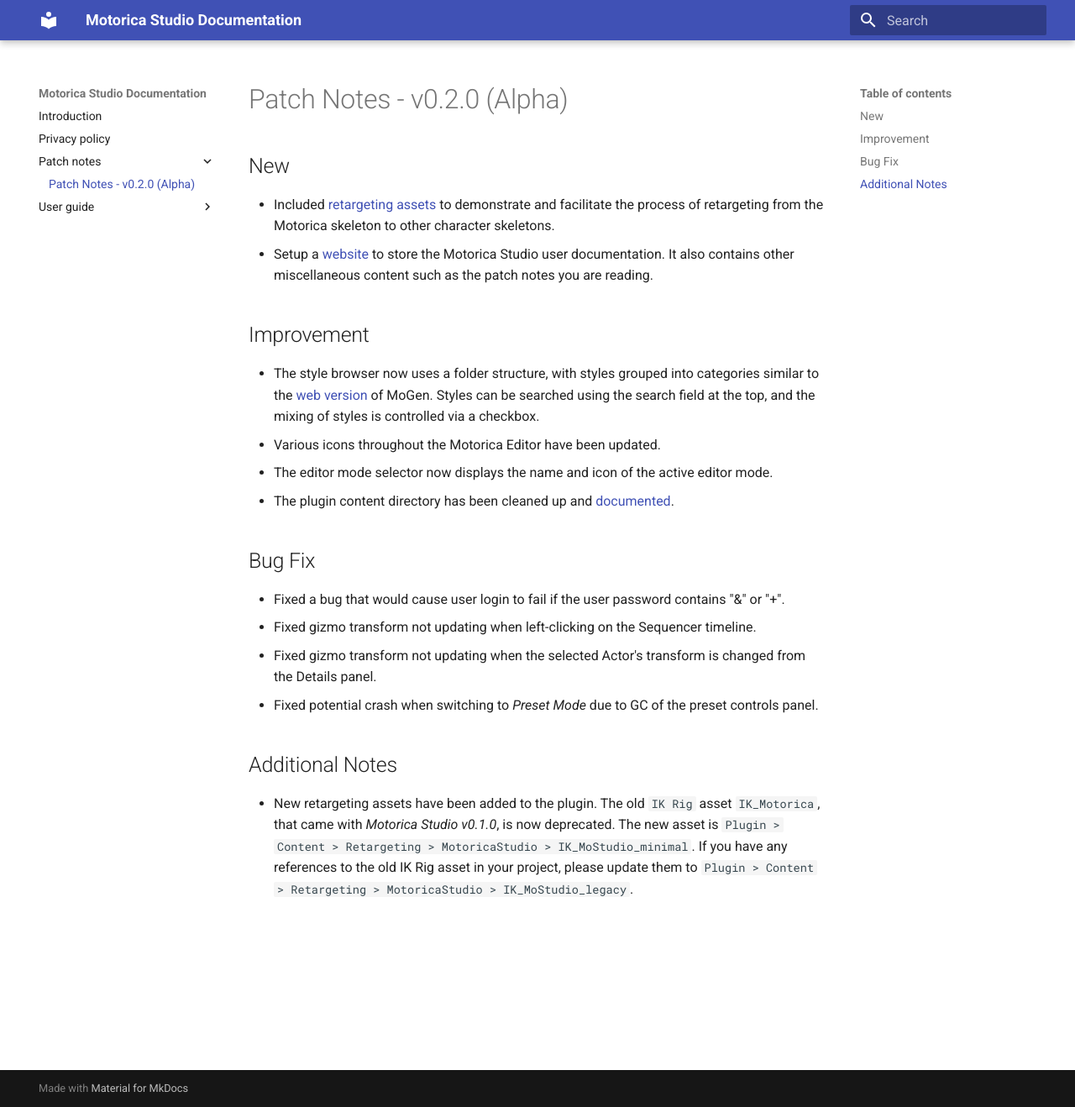
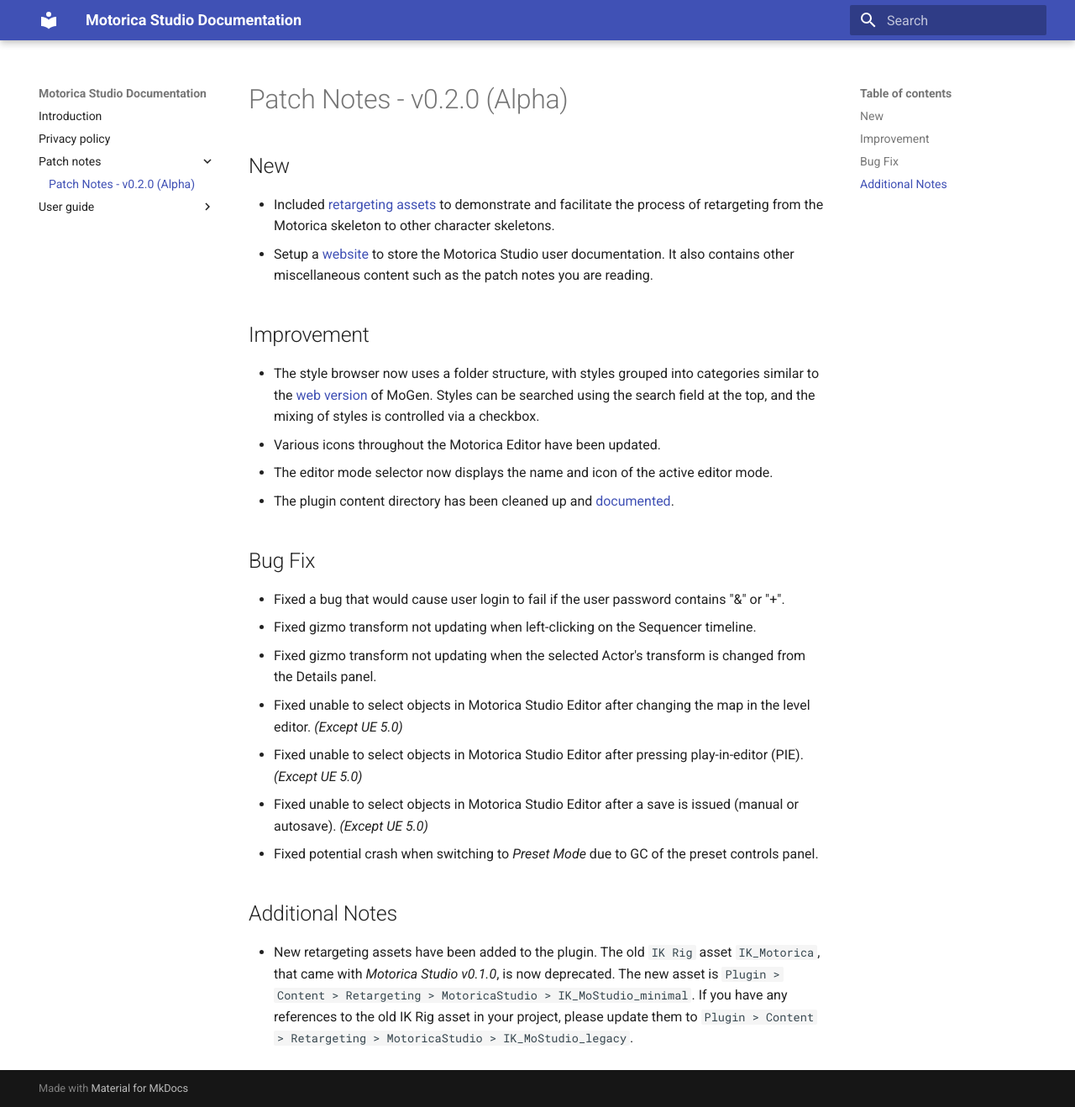
Before and after one commit to MotoricaAI/MoStudioDocs, an MkDocs documentation site: the page built from docs/patch-notes/patch-notes-v0-2-0.md, in a window 1280 px wide and 1318 px high. Shown: the whole window at 84% size. Built offline with MkDocs 1.6.1 and Material for MkDocs 9.7.7, drawn with Linux system fonts in a browser that asks for light colours.

Commit message:
Update patch notes

```diff
--- a/docs/patch-notes/patch-notes-v0-2-0.md
+++ b/docs/patch-notes/patch-notes-v0-2-0.md
@@ -13,6 +13,9 @@
 - Fixed a bug that would cause user login to fail if the user password contains "&" or "+".
 - Fixed gizmo transform not updating when left-clicking on the Sequencer timeline.
 - Fixed gizmo transform not updating when the selected Actor's transform is changed from the Details panel.
+- Fixed unable to select objects in Motorica Studio Editor after changing the map in the level editor. *(Except UE 5.0)*
+- Fixed unable to select objects in Motorica Studio Editor after pressing play-in-editor (PIE). *(Except UE 5.0)*
+- Fixed unable to select objects in Motorica Studio Editor after a save is issued (manual or autosave). *(Except UE 5.0)*
 - Fixed potential crash when switching to *Preset Mode* due to GC of the preset controls panel.
 
 ## Additional Notes
```
